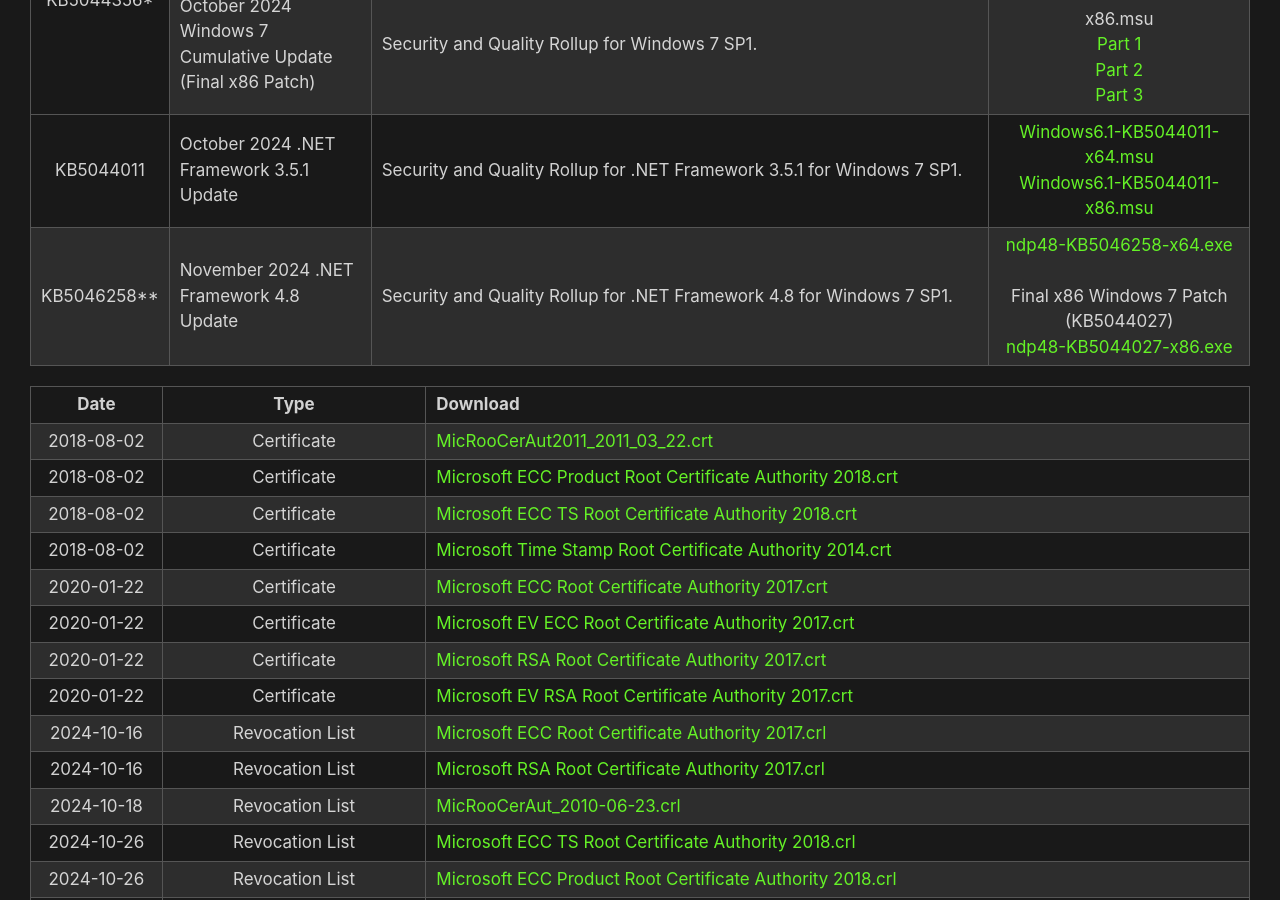
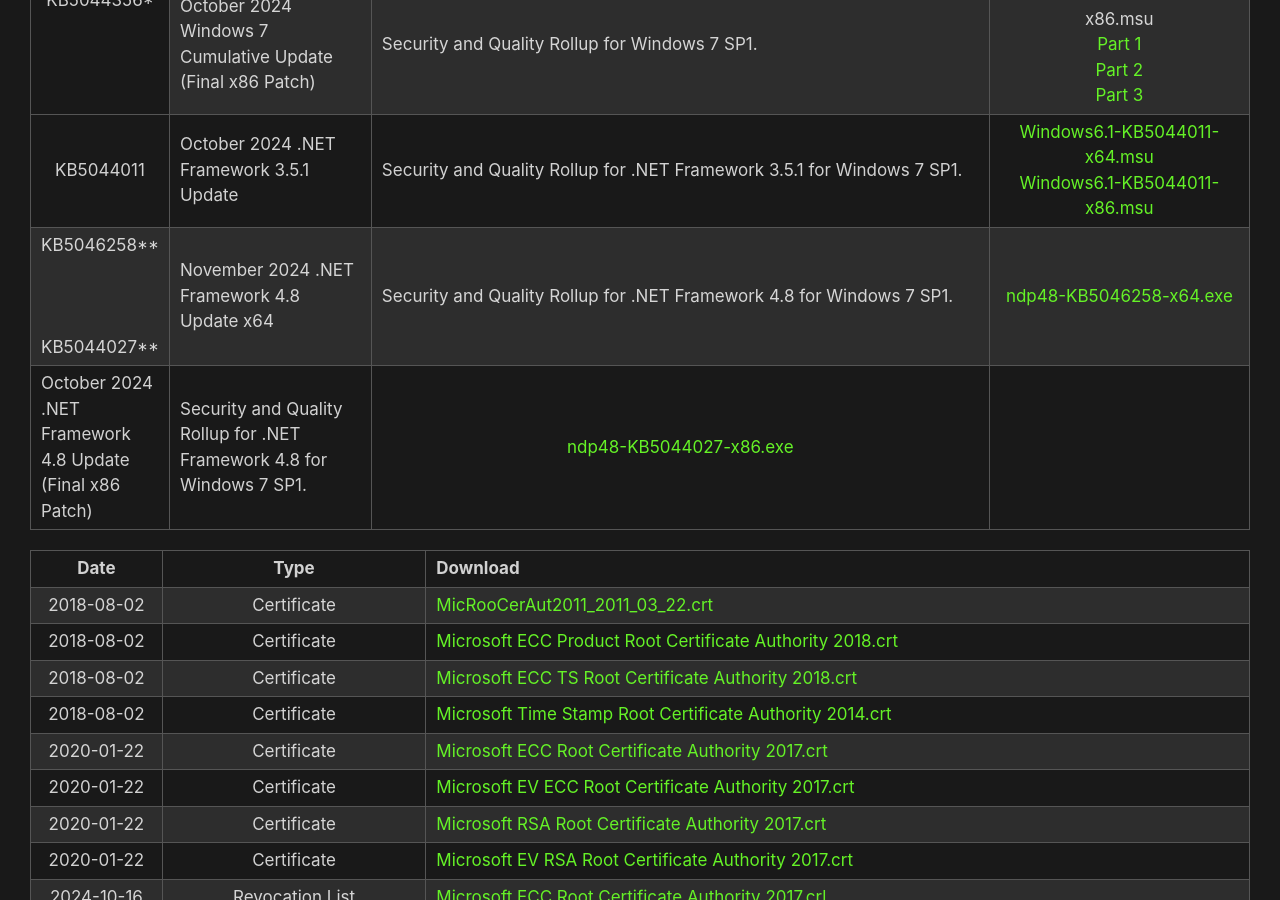
Before and after one commit to HackAndPwn/HackAndPwn.github.io, a Jekyll site: the page built from _posts/2020-05-23-windows-7-esu-patching.md, in a window 1280 px wide and 900 px high, scrolled down 9758 px. Built offline with Jekyll 4.4.1, drawn with Linux system fonts in a browser that asks for light colours.

Commit message:
split .net 4.8 x86

```diff
--- a/_posts/2020-05-23-windows-7-esu-patching.md
+++ b/_posts/2020-05-23-windows-7-esu-patching.md
@@ -134,8 +134,9 @@
 <tr><td>KB5039339</td><td style="text-align:left">June 2024 Servicing Stack Update</td><td style="text-align:left">This update makes quality improvements to the servicing stack, which is the component that installs Windows updates. Servicing stack updates (SSU) makes sure that you have a robust and reliable servicing stack so that your devices can receive and install Microsoft updates.</td><td><a href="https://github.com/HackAndPwn/Windows-7-Patching/raw/master/07_ESU_Updates/01_Windows6.1-KB5039339-x64.msu">Windows6.1-KB5039339-x64.msu</a><br><a href="https://github.com/HackAndPwn/Windows-7-Patching/raw/master/07_ESU_Updates/01_Windows6.1-KB5039339-x86.msu">Windows6.1-KB5039339-x86.msu</a></td></tr>
 <tr><td rowspan="2">KB5048695*<br>&nbsp;<br>&nbsp;<br>&nbsp;<br>KB5044356*</td><td style="text-align:left">December 2024 Windows 7 Cumulative Update x64</td><td style="text-align:left">Security and Quality Rollup for Windows 7 SP1.</td><td>Windows6.1-KB5048695-x64.msu<br><a href="https://github.com/HackAndPwn/Windows-7-Patching/raw/master/07_ESU_Updates/02_Windows6.1-KB5048695-x64.zip.001">Part 1</a><br><a href="https://github.com/HackAndPwn/Windows-7-Patching/raw/master/07_ESU_Updates/02_Windows6.1-KB5048695-x64.zip.002">Part 2</a><br><a href="https://github.com/HackAndPwn/Windows-7-Patching/raw/master/07_ESU_Updates/02_Windows6.1-KB5048695-x64.zip.003">Part 3</a><br><a href="https://github.com/HackAndPwn/Windows-7-Patching/raw/master/07_ESU_Updates/02_Windows6.1-KB5048695-x64.zip.004">Part 4</a><br><a href="https://github.com/HackAndPwn/Windows-7-Patching/raw/master/07_ESU_Updates/02_Windows6.1-KB5048695-x64.zip.005">Part 5</a>
 <tr><td style="text-align:left">October 2024 Windows 7 Cumulative Update (Final x86 Patch)</td><td style="text-align:left">Security and Quality Rollup for Windows 7 SP1.</td><td>Windows6.1-KB5044356-x86.msu<br><a href="https://github.com/HackAndPwn/Windows-7-Patching/raw/master/07_ESU_Updates/02_Windows6.1-KB5044356-x86.zip.001">Part 1</a><br><a href="https://github.com/HackAndPwn/Windows-7-Patching/raw/master/07_ESU_Updates/02_Windows6.1-KB5044356-x86.zip.002">Part 2</a><br><a href="https://github.com/HackAndPwn/Windows-7-Patching/raw/master/07_ESU_Updates/02_Windows6.1-KB5044356-x86.zip.003">Part 3</a></td></tr>
-<tr><td>KB5044011</td><td style="text-align:left">October 2024 .NET Framework 3.5.1 Update</td><td style="text-align:left">Security and Quality Rollup for .NET Framework 3.5.1 for Windows 7 SP1.</td><td><a href="https://github.com/HackAndPwn/Windows-7-Patching/raw/master/07_ESU_Updates/03_Windows6.1-KB5044011-x64.msu">Windows6.1-KB5044011-x64.msu</a><br><a href="https://github.com/HackAndPwn/Windows-7-Patching/raw/master/07_ESU_Updates/03_Windows6.1-KB5044011-x86.msu">Windows6.1-KB5044011-x86.msu</a></td></tr>
-<tr><td>KB5046258**</td><td style="text-align:left">November 2024 .NET Framework 4.8 Update</td><td style="text-align:left">Security and Quality Rollup for .NET Framework 4.8 for Windows 7 SP1.</td><td><a href="https://github.com/HackAndPwn/Windows-7-Patching/raw/master/07_ESU_Updates/04_ndp48-KB5046258-x64.exe">ndp48-KB5046258-x64.exe</a><br>&nbsp;<br>Final x86 Windows 7 Patch (KB5044027)<br><a href="https://github.com/HackAndPwn/Windows-7-Patching/raw/master/07_ESU_Updates/04_ndp48-KB5044027-x86.exe">ndp48-KB5044027-x86.exe</a></td></tr>
+<tr><td rospan="2">KB5044011</td><td style="text-align:left">October 2024 .NET Framework 3.5.1 Update</td><td style="text-align:left">Security and Quality Rollup for .NET Framework 3.5.1 for Windows 7 SP1.</td><td><a href="https://github.com/HackAndPwn/Windows-7-Patching/raw/master/07_ESU_Updates/03_Windows6.1-KB5044011-x64.msu">Windows6.1-KB5044011-x64.msu</a><br><a href="https://github.com/HackAndPwn/Windows-7-Patching/raw/master/07_ESU_Updates/03_Windows6.1-KB5044011-x86.msu">Windows6.1-KB5044011-x86.msu</a></td></tr>
+<tr><td>KB5046258**<br>&nbsp;<br>&nbsp;<br>&nbsp;<br>KB5044027**</td><td style="text-align:left">November 2024 .NET Framework 4.8 Update x64</td><td style="text-align:left">Security and Quality Rollup for .NET Framework 4.8 for Windows 7 SP1.</td><td><a href="https://github.com/HackAndPwn/Windows-7-Patching/raw/master/07_ESU_Updates/04_ndp48-KB5046258-x64.exe">ndp48-KB5046258-x64.exe</a></td>
+<tr><td style="text-align:left">October 2024 .NET Framework 4.8 Update (Final x86 Patch)</td><td style="text-align:left">Security and Quality Rollup for .NET Framework 4.8 for Windows 7 SP1.</td><td><a href="https://github.com/HackAndPwn/Windows-7-Patching/raw/master/07_ESU_Updates/04_ndp48-KB5044027-x86.exe">ndp48-KB5044027-x86.exe</a></td>
 </tbody></table>
 
 \* Note: a new ESU package has been integrated into this update.  For details please see this post: [Windows 7 ESU Analysis Updates](https://hackandpwn.com/windows-7-esu-analysis-updates/).
```
